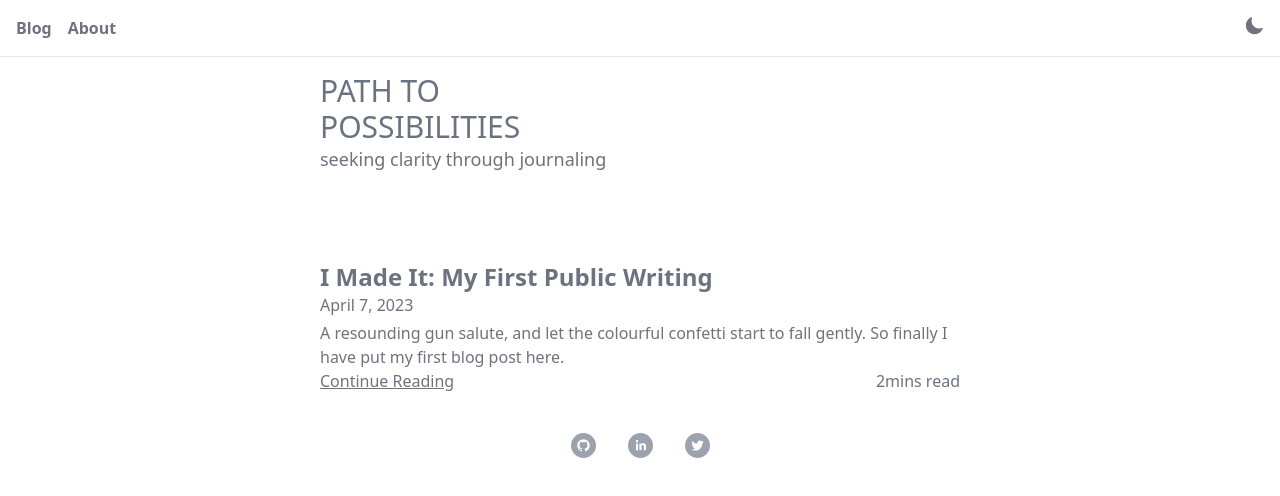
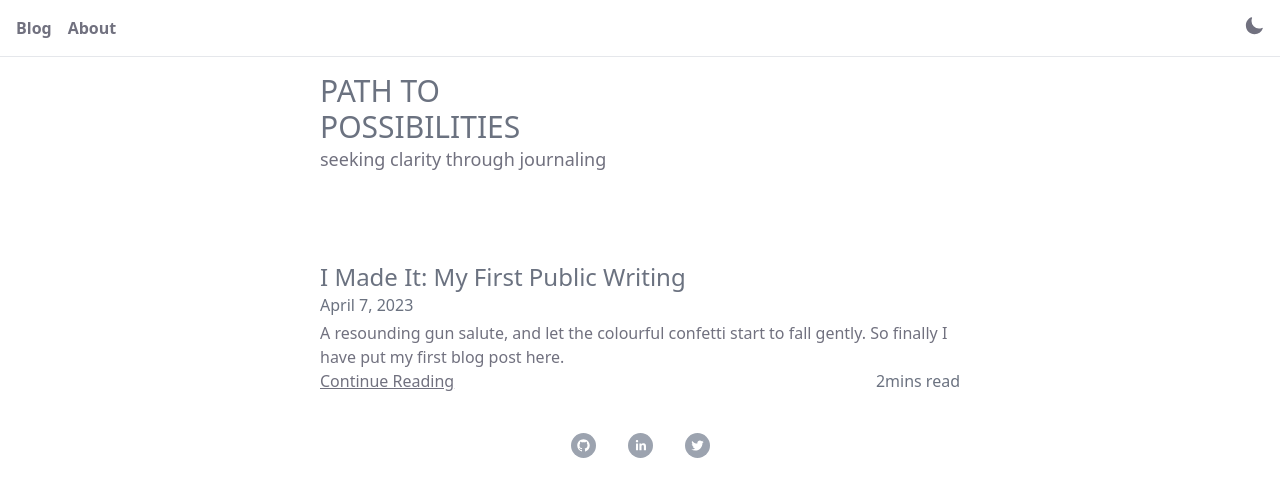
Before and after one commit to victor-eno/vicjournals, a Next.js app: page / in a window 1280 px wide. Shown: the top 496 px of the page. Built offline with nearby package versions, Linux system fonts and the light colour scheme.

Commit message:
testing changes

```diff
--- a/pages/index.js
+++ b/pages/index.js
@@ -41,7 +41,7 @@ export default function Blog({ posts }) {
 
               <div  key={`${post.slug}`} href={`/blog/${post.slug}`}>
                   <div className='mb-4'>
-                    <p className='vic3 text-2xl font-bold text-gray-500'>{post.frontMatter.title}</p>
+                    <h1 className='vic1 text-2xl text-gray-500'>{post.frontMatter.title}</h1>
                     <h1 className="font-base h-7 text-gray-500">{post.frontMatter.date}</h1>
                     <h2 className="font-base">{post.frontMatter.metaDesc}</h2>
 
```
